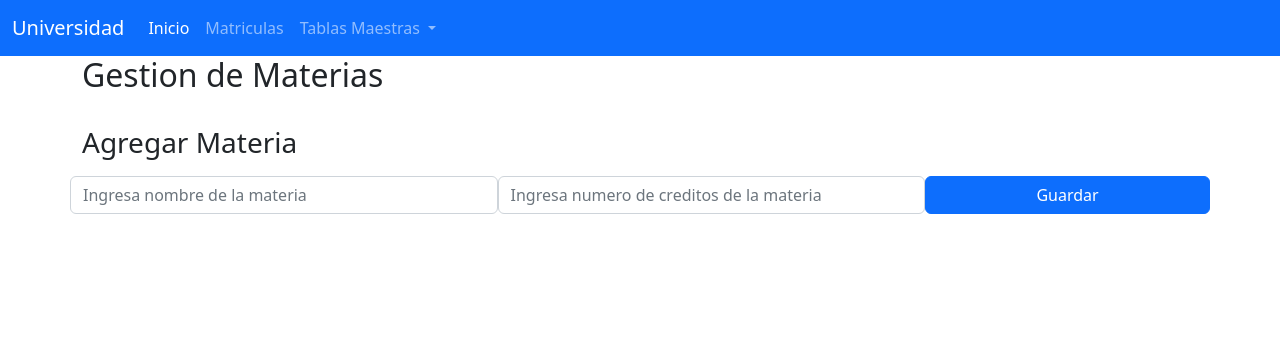
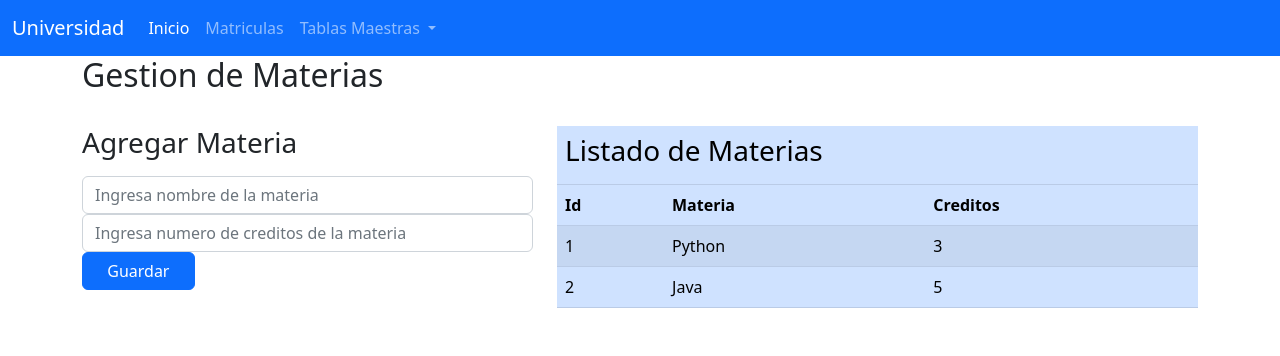
Before and after one commit to jorgejuancho/universidad-flask, a Flask app: page /admin/materias in a window 1280 px wide. Shown: the top 356 px of the page. Run offline with Flask 2, Linux system fonts and the light colour scheme; data comes from the database, SQL or seed files in the repository; some libraries are stand-ins or nearby versions.

Commit message:
añado interfaz materias

```diff
--- a/app.py
+++ b/app.py
@@ -4,19 +4,21 @@ from flask_mysqldb import MySQL
 
 app = Flask(__name__)
 
-app.config['MYSQL_HOST'] =  'localhost'
+app.config['MYSQL_HOST'] = 'localhost'
 app.config['MYSQL_USER'] = 'root'
 app.config['MYSQL_PASSWORD'] = ''
-app.config['MYSQL_DB'] =  'universidad'
-app.config['MYSQL_PORT'] =  3308
+app.config['MYSQL_DB'] = 'universidad'
+app.config['MYSQL_PORT'] = 3308
 mysql = MySQL(app)
+
 
 @app.route("/")
 def saludo():
     return render_template("index.html")
 
+
 @app.route("/admin/estudiantes")
-def estudiantes(datos = dict()):
+def estudiantes(datos=dict()):
     try:
         sql = """
                 SELECT codigo, nombres, apellidos, correo, telefono
@@ -28,11 +30,12 @@ def estudiantes(datos = dict()):
         cursor.close()
 
     except:
-        datos["error"]="Error al consultar los estudiantes"
+        datos["error"] = "Error al consultar los estudiantes"
 
-    return render_template("estudiantes.html", modelo = datos)
+    return render_template("estudiantes.html", modelo=datos)
 
-@app.route("/admin/estudiantes/nuevo", methods = ["POST"])
+
+@app.route("/admin/estudiantes/nuevo", methods=["POST"])
 def nuevo_estudiante():
     codigo = request.form["codigo"]
     nombre = request.form["nombres"]
@@ -44,7 +47,8 @@ def nuevo_estudiante():
     try:
         sql = f"""
                 INSERT INTO estudiante (codigo, nombres, apellidos, correo, telefono)
-                VALUES ('{codigo}','{nombre}','{apellido}','{correo}','{telefono}');
+                VALUES ('{codigo}','{nombre}','{apellido}',
+                        '{correo}','{telefono}');
             """
         cursor = mysql.connection.cursor()
         cursor.execute(sql)
@@ -60,6 +64,7 @@ def nuevo_estudiante():
         datos["error"] = "Error al insertar los datos del estudiante."
 
     return estudiantes(datos)
+
 
 @app.route("/admin/estudiantes/editar/<id>")
 def editar(id: str):
@@ -82,12 +87,13 @@ def editar(id: str):
         cursor.close()
 
         # Mostrar la plantilla
-        return render_template("estudiantes_editar.html", modelo = datos)
+        return render_template("estudiantes_editar.html", modelo=datos)
     except Exception as ex:
         datos["error"] = str(ex)
         return estudiantes(datos)
 
-@app.route("/admin/estudiantes/actualizar", methods = ["POST"])
+
+@app.route("/admin/estudiantes/actualizar", methods=["POST"])
 def actualizar_estudiante():
     codigo = request.form["codigo"]
     nombre = request.form["nombres"]
@@ -120,6 +126,7 @@ def actualizar_estudiante():
 
     return estudiantes(datos)
 
+
 @app.route("/admin/estudiantes/eliminar/<id>")
 def eliminar(id: str):
     datos = dict()
@@ -148,23 +155,38 @@ def eliminar(id: str):
     return estudiantes(datos)
 
 
-
 @app.route("/admin/materias")
 def materias():
-    return render_template("materias.html")
+    datos = dict()
+    try:
+        sql = """
+                SELECT id, nombre, creditos
+                FROM materia
+            """
+        cursor = mysql.connection.cursor()
+        cursor.execute(sql)
+        datos["materia"] = cursor.fetchall()
+        cursor.close()
+
+    except:
+        datos["error"] = "Error al consultar materias"
+
+    return render_template("materias.html", modelo=datos)
+
+
 
 @app.route("/admin/profesores")
 def profesores():
     return render_template("profesores.html")
 
 
-
 @app.route("/matriculas")
 def matriculas():
     return render_template("matriculas.html")
 
+
 @app.route("/matriculas/buscar", methods=["POST"])
-def matriculas_buscar(codigo = None, datos = dict()):
+def matriculas_buscar(codigo=None, datos=dict()):
     if codigo is None:
         codigo = request.form["codigo"]
 
@@ -210,7 +232,8 @@ def matriculas_buscar(codigo = None, datos = dict()):
         datos["error"] = "No se pudo cargar la informacion del usuario"
 
     # Enviar la informacion al formulario
-    return render_template("matriculas.html", modelo = datos)
+    return render_template("matriculas.html", modelo=datos)
+
 
 @app.route("/matriculas/agregar", methods=["POST"])
 def agregar_matricula():
@@ -238,6 +261,7 @@ def agregar_matricula():
         print(ex)
 
     return matriculas_buscar(codigo, datos)
+
 
 @app.route("/matriculas/eliminar/<codigo>/<materia>")
 def eliminar_matricula(codigo, materia):
@@ -267,15 +291,36 @@ def eliminar_matricula(codigo, materia):
 
     return matriculas_buscar(codigo, datos)
 
-# @app.route("/materias/agregar", methods=["POST"])
-# def agregar_materia():
-#     codigo = request.form["codigo"]
-#     materia = request.form["materia"]
 
-# sql = f"""
-#                 INSERT INTO materia (nombre, creditos)
-#                 VALUES ('{nombre}', {creditos});
-#             """
+@app.route("/materias/agregar", methods=["POST"])
+def agregar_materia():
+    nombre = request.form["nombre"]
+    creditos = request.form["creditos"]
+
+
+    datos = dict()
+    try:
+
+        sql = f"""
+                INSERT INTO matricula (id, nombre, creditos)
+                VALUES ('{nombre}', {creditos});
+            """
+        cursor = mysql.connection.cursor()
+        cursor.execute(sql)
+        filas = cursor.rowcount
+        mysql.connection.commit()
+        cursor.close()
+        if filas != 1:
+            pass
+
+
+    except:
+        #todo
+        pass
+
+
+    return materias()
+
 
 
 
--- a/templates/materias.html
+++ b/templates/materias.html
@@ -6,12 +6,37 @@ Gestion de Materias
 
 {% block contenido %}
 <br>
-<form method="post" action="/matriculas/buscar" class="row">
-    <label for="search" class="form-label "> <h3>Agregar Materia</h3></label>
-    <input id="search" type="text" class="form-control col" name="codigo" placeholder="Ingresa nombre de la materia">
-    <input id="search" type="number" class="form-control col" name="codigo"
-        placeholder="Ingresa numero de creditos de la materia">
-    <button type="submit" class="btn btn-primary col-3">Guardar</button>
-</form>
+
+<div class="row">
+    <form action="/materias/agregar" method="post"  class="col-5">
+        <label for="search" class="form-label "> <h3>Agregar Materia</h3></label>
+        <input id="search" type="text" class="form-control col" name="nombre" placeholder="Ingresa nombre de la materia">
+        <input id="search" type="number" class="form-control col" name="creditos"
+            placeholder="Ingresa numero de creditos de la materia">
+        <button type="submit" class="btn btn-primary col-3">Guardar</button>
+    </form>
+    <div class="col">
+        <table class="table table-primary table-striped ">
+            <thead>
+                <tr>
+                    <th colspan="4" ><h3>Listado de Materias</h3></th>
+                </tr>
+                <tr>
+                    <th>Id</th>
+                    <th>Materia</th>
+                    <th>Creditos</th>
+                </tr>
+            </thead>
+            <tbody>
+                {% for mat in modelo.materia %}
+                <tr>
+                    <td>{{ mat.0 }}</td>
+                    <td>{{ mat.1 }}</td>
+                    <td>{{ mat.2 }}</td>
+                    </tr>
+                {% endfor %}
+            </tbody>
+        </table>
+    </div>
 
 {% endblock contenido %}
```
